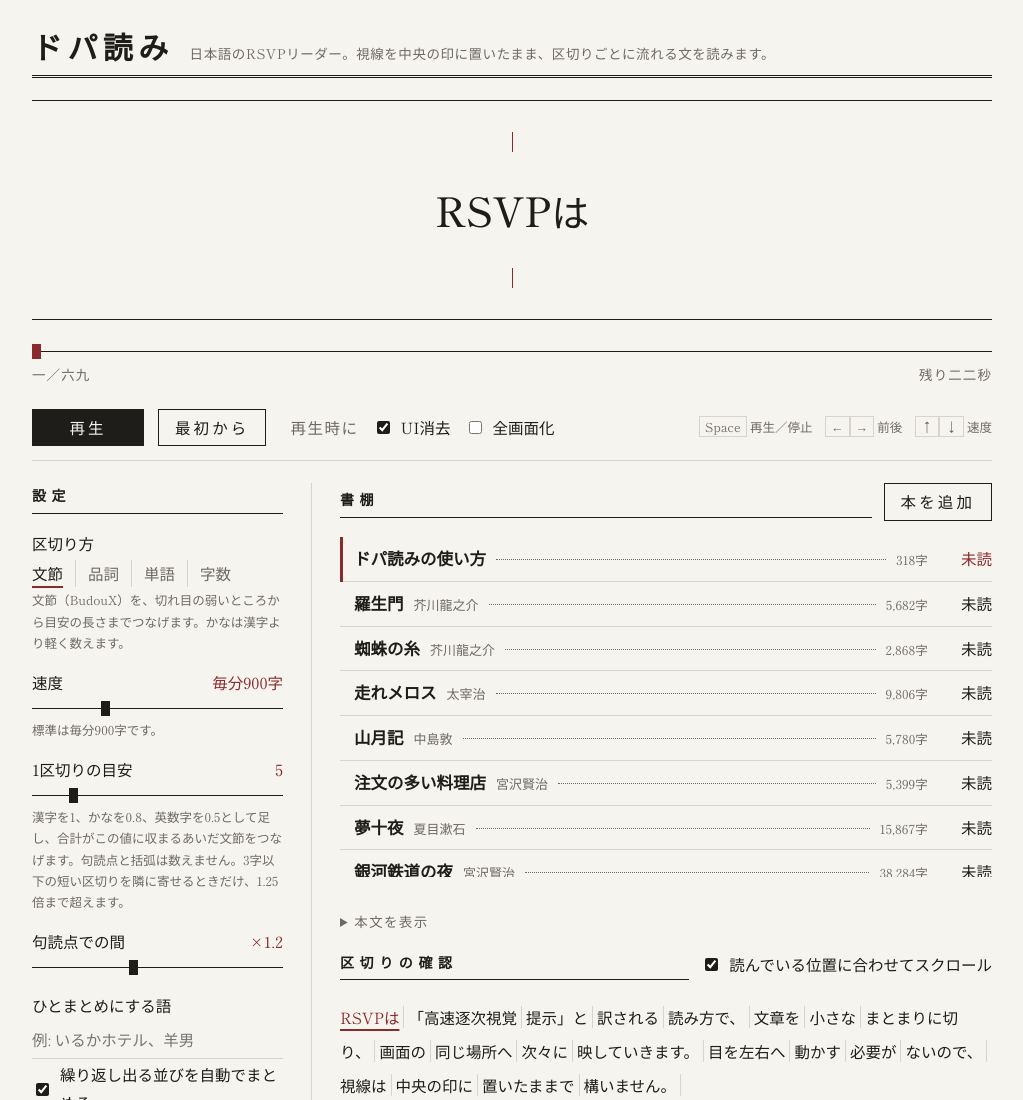
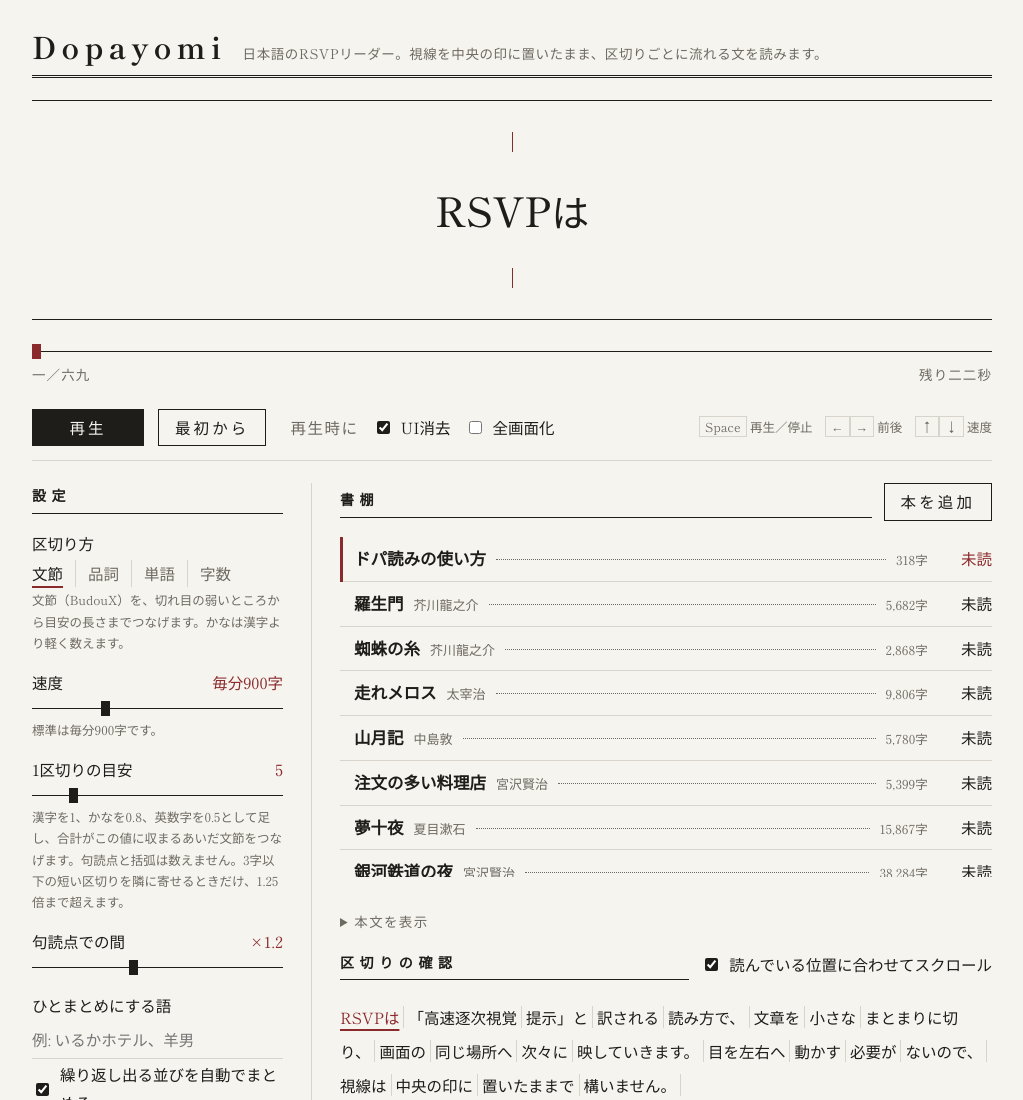
Before and after one commit to yagi/dopayomi, a website: page index.html in a window 1280 px wide. Shown: the top 1100 px of the page, without its empty margins (128-1151 px from the left). Drawn offline with Linux system fonts and the light colour scheme; a web font is replaced by a local one.

Commit message:
題名をアルファベット表記の「Dopayomi」に
Co-Authored-By: Claude Opus 5.5 <noreply@anthropic.com>
Claude-Session: https://claude.ai/code/session_01HE1zqps37ouLfcQJLYMMKr

```diff
--- a/index.html
+++ b/index.html
@@ -3,7 +3,7 @@
 <head>
 <meta charset="utf-8">
 <meta name="viewport" content="width=device-width, initial-scale=1">
-<title>ドパ読み</title>
+<title>Dopayomi</title>
 <link rel="preconnect" href="https://fonts.googleapis.com">
 <link rel="preconnect" href="https://fonts.gstatic.com" crossorigin>
 <link href="https://fonts.googleapis.com/css2?family=Shippori+Mincho:wght@400;500;700&family=Zen+Old+Mincho:wght@400;700&family=Zen+Kaku+Gothic+New:wght@400;500&display=swap" rel="stylesheet">
@@ -261,7 +261,7 @@ textarea[readonly] { color: var(--muted); }
 <body>
 <main>
   <header>
-    <h1>ドパ読み</h1>
+    <h1>Dopayomi</h1>
     <p>日本語のRSVPリーダー。視線を中央の印に置いたまま、区切りごとに流れる文を読みます。</p>
   </header>
 
```
